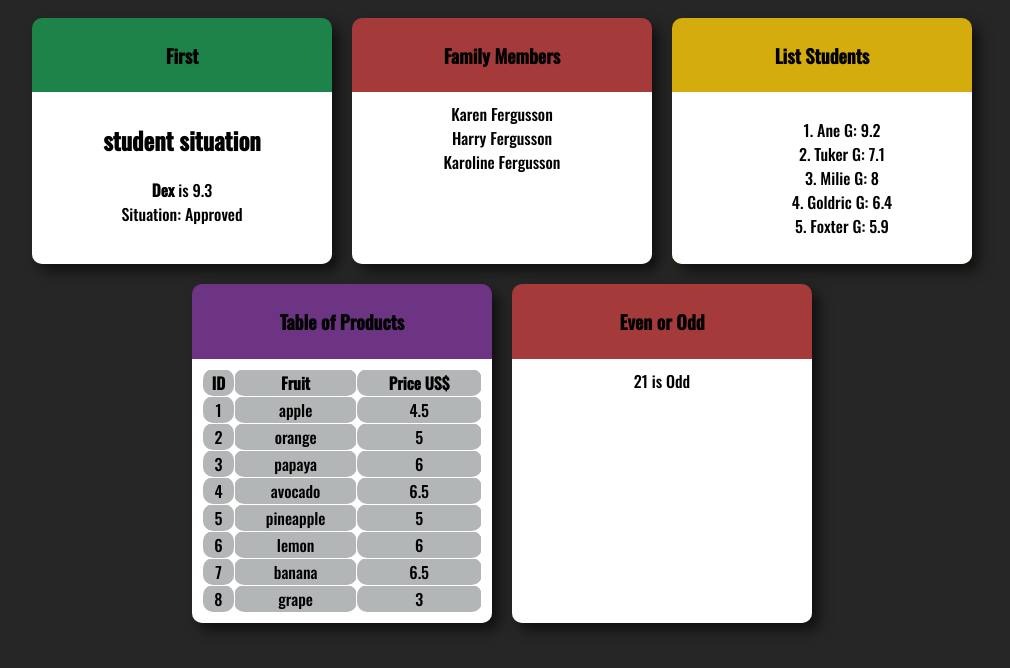
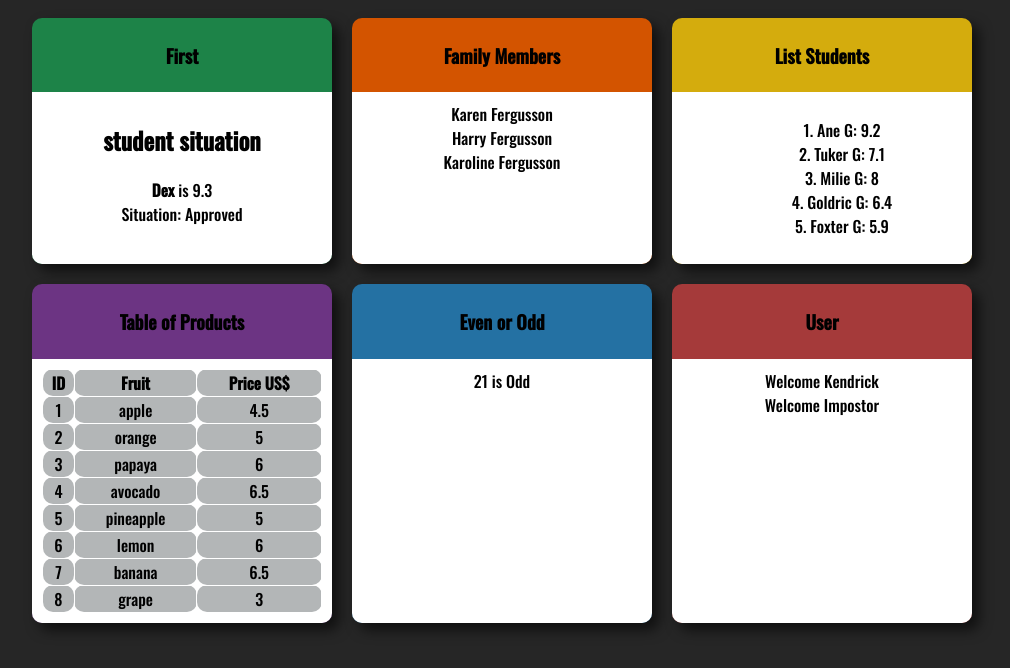
Before and after one commit to ArthurMtTh/react-fundamentals, a React (Create React App) app: page / in a window 1280 px wide. Shown: the top 668 px of the page, without its empty margins (138-1148 px from the left). Built offline with nearby package versions, Linux system fonts and the light colour scheme.

Commit message:
conditional render with components

```diff
--- a/src/App.css
+++ b/src/App.css
@@ -1,3 +1,10 @@
+body {
+    font-family: 'Oswald', sans-serif;
+    background-color: rgba(0, 0, 0, 0.850);
+    color: white;
+    text-align: center;
+}
+
 .App .Cards {
     display:flex;
     justify-content: center;
--- a/src/App.jsx
+++ b/src/App.jsx
@@ -6,13 +6,18 @@ import './App.css';
 //components import
 import Card from "./components/layout/Card";
 
+//basics
 import CompMember from './components/basics/CompMember';
 import CompFamily from './components/basics/CompFamily';
 import SecondParams from './components/basics/SecondParams';
 
+//repeat
 import ListStudent from './components/repeat/ListStudent';
 import TableProducts from "./components/repeat/TableProducts";
+
+//conditional
 import EvenOdd from "./components/conditional/EvenOdd";
+import User from "./components/conditional/User";
 
 const app = () => (
     <div className="App">
@@ -25,7 +30,7 @@ const app = () => (
                     grade={9.3} />
             </Card>
 
-            <Card title='Family Members'>
+            <Card title='Family Members' color='#D35400'>
                 <CompFamily lastName='Fergusson'>
                     <CompMember name='Karen' />
                     <CompMember name='Harry' />
@@ -41,8 +46,13 @@ const app = () => (
                 <TableProducts/>
             </Card>
 
-            <Card title='Even or Odd'>
+            <Card title='Even or Odd' color='#2471A3'>
                 <EvenOdd number={21}/>
+            </Card>
+
+            <Card title='User'>
+                <User user={{name:'Kendrick'}}/>
+                <User user={{email:'key@xmail.com'}}/>
             </Card>
         </div>
     </div>
--- /dev/null
+++ b/src/components/conditional/If.js
@@ -0,0 +1,9 @@
+const conditional = (props) => {
+    if (props.test) {
+        return props.children
+    } else {
+        return false
+    }
+}
+
+export default conditional;
--- /dev/null
+++ b/src/components/conditional/User.jsx
@@ -0,0 +1,21 @@
+import React from "react";
+import If from './If'
+
+const user = (props) => {
+    const user = props.user || {}
+    return (
+        <div>
+            {/* will render "Welcome {user.name}" if the param user is set and the user.name is valid */}
+            <If test={user && user.name}>
+                Welcome {user.name}
+            </If>
+
+            {/* will render this message if the param user or the user.name isn't set */}
+            <If test={!user || !user.name}>
+                Welcome Impostor
+            </If>
+        </div>
+    )
+}
+
+export default user;
--- a/src/index.css
+++ /dev/null
@@ -1,6 +0,0 @@
-body {
-    font-family: 'Oswald', sans-serif;
-    background-color: rgba(0, 0, 0, 0.850);
-    color: white;
-    text-align: center;
-}
--- a/src/index.js
+++ b/src/index.js
@@ -1,5 +1,5 @@
 //stylesheet archive import
-import './index.css'
+import './App.css'
 
 import ReactDOM from 'react-dom'
 import React from 'react'
```
